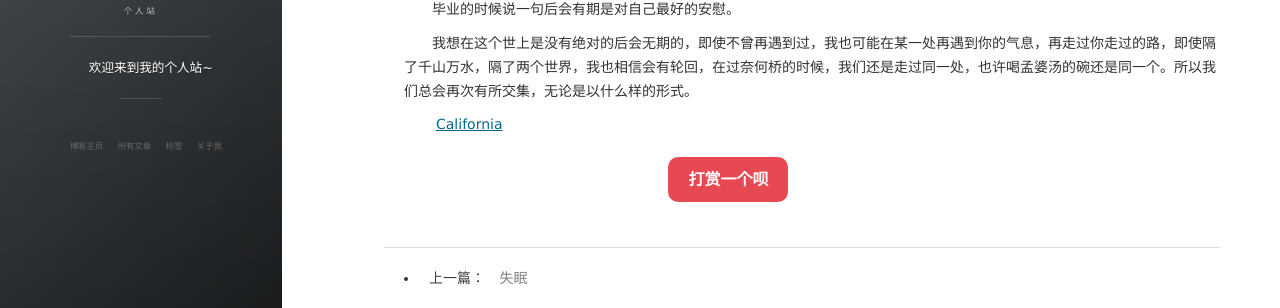
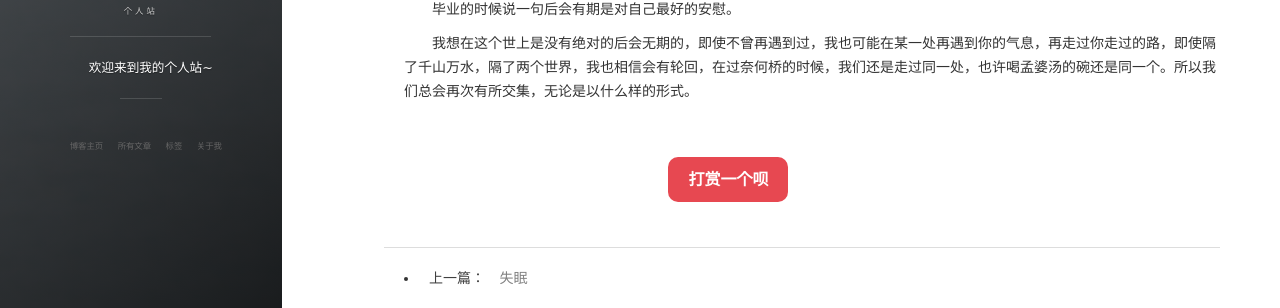
Before and after one commit to Iboyka/Iboyka.github.io, a Jekyll site: the page built from _posts/2017-06-29-后会有期.md, in a window 1280 px wide and 1085 px high. Shown: the part 541-849 px from the top of the window. Built offline with Jekyll 4.4.1, drawn with Linux system fonts in a browser that asks for light colours; nearby versions of some CDN libraries; comment, search, counter and statistics services are not loaded.

Commit message:
california

```diff
--- a/_posts/2017-06-29-后会有期.md
+++ b/_posts/2017-06-29-后会有期.md
@@ -28,5 +28,3 @@ tag: blog
 　　毕业的时候说一句后会有期是对自己最好的安慰。
 
 　　我想在这个世上是没有绝对的后会无期的，即使不曾再遇到过，我也可能在某一处再遇到你的气息，再走过你走过的路，即使隔了千山万水，隔了两个世界，我也相信会有轮回，在过奈何桥的时候，我们还是走过同一处，也许喝孟婆汤的碗还是同一个。所以我们总会再次有所交集，无论是以什么样的形式。
-
-　　[California](http://music.163.com/#/song?id=413142389)
```
